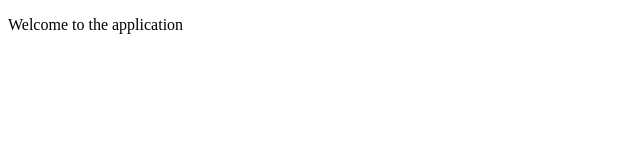
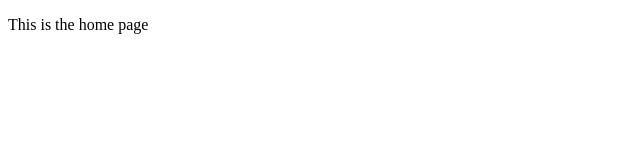
Before and after one commit to NWaziri/fullstack-DonDiablo, a React (Create React App) app in the folder front-end-dondiablo/: page / in a window 1280 px wide. Shown: the top 160 px of the page, without its empty margins (0-640 px from the left). Built offline with nearby package versions, Linux system fonts and the light colour scheme.

Commit message:
create CustomRoute component and wrapped application in Router.

```diff
--- a/front-end-dondiablo/src/App.js
+++ b/front-end-dondiablo/src/App.js
@@ -1,9 +1,34 @@
-import './App.css';
+import React from "react";
+import { Switch, Route, Redirect } from "react-router-dom"
+
+import CustomRoute from "./components/CustomRoute/CustomRoute";
+import FileUpload from "./components/fileUpload/FileUpload";
+import Admin from "./pages/adminPage/Admin";
+import Home from "./pages/homePage/Home";
+import Login from "./pages/loginPage/Login";
+import Profile from "./pages/profilePage/Profile";
+import SignUp from "./pages/signupPage/SignUp";
 
 function App() {
   return (
     <div >
-        <p>Welcome to the application</p>
+        <Switch>
+            <CustomRoute exact path="/">
+                <Home/>
+            </CustomRoute>
+            <CustomRoute exact path="/signup">
+                <SignUp />
+            </CustomRoute>
+            <CustomRoute exact path="/login">
+                <Login />
+            </CustomRoute>
+            <CustomRoute exact path="/profile">
+                <Profile />
+            </CustomRoute>
+            <CustomRoute exact path="/admin">
+                <Admin />
+            </CustomRoute>
+        </Switch>
     </div>
   );
 }
--- /dev/null
+++ b/front-end-dondiablo/src/components/CustomRoute/CustomRoute.js
@@ -0,0 +1,12 @@
+import React from "react";
+import { Route } from "react-router-dom"
+
+function CustomRoute({ path, children }) {
+    return (
+        <Route path={path}>
+            {children}
+        </Route>
+    )
+}
+
+export default CustomRoute;
--- a/front-end-dondiablo/src/index.js
+++ b/front-end-dondiablo/src/index.js
@@ -3,10 +3,13 @@ import ReactDOM from 'react-dom';
 import './index.css';
 import App from './App';
 import reportWebVitals from './reportWebVitals';
+import { BrowserRouter as Router} from "react-router-dom"
 
 ReactDOM.render(
   <React.StrictMode>
-    <App />
+      <Router>
+          <App />
+      </Router>
   </React.StrictMode>,
   document.getElementById('root')
 );
```
